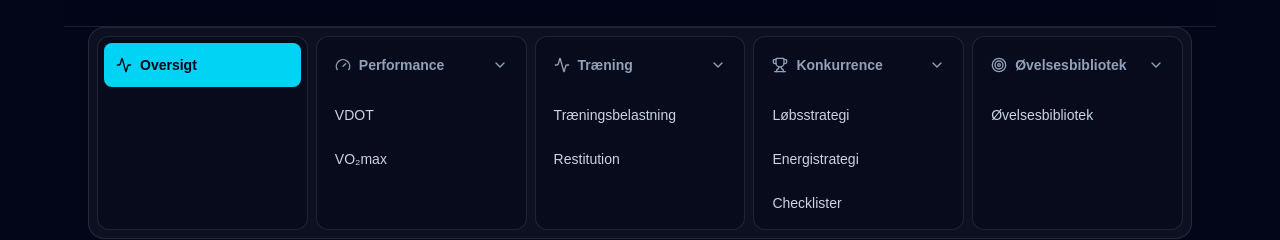
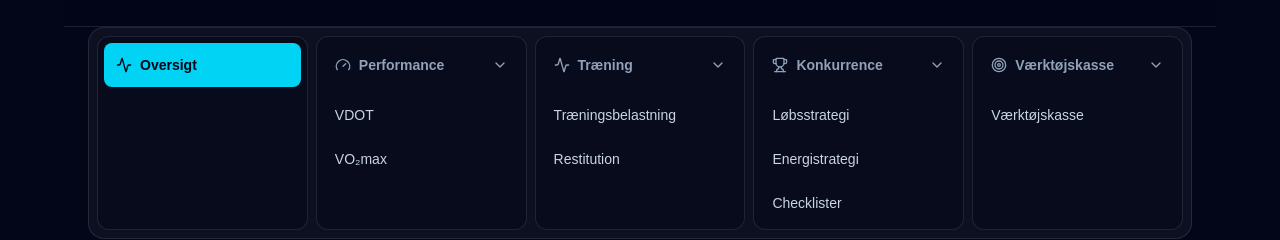
Before and after one commit to AllanGraver/hlm_run_app, a Next.js app: page /hlm_run_app/ in a window 1280 px wide. Shown: the part 188-428 px from the top of the page. Built offline with nearby package versions, Linux system fonts and the light colour scheme.

Commit message:
Rename 'Øvelsesbibliotek' to 'Værktøjskasse'

```diff
--- a/app/page.tsx
+++ b/app/page.tsx
@@ -79,7 +79,7 @@ const navigationSections: Array<{ label: string; icon: typeof Gauge; pages: Navi
   { label: "Performance", icon: Gauge, pages: [{ key: "vdot", label: "VDOT" }, { key: "vo2max", label: "VO₂max" }] },
   { label: "Træning", icon: Activity, pages: [{ key: "training-load", label: "Træningsbelastning" }, { key: "recovery", label: "Restitution" }] },
   { label: "Konkurrence", icon: Trophy, pages: [{ key: "race-strategy", label: "Løbsstrategi" }, { key: "energy-strategy", label: "Energistrategi" }, { key: "checklists", label: "Checklister" }] },
-  { label: "Øvelsesbibliotek", icon: Target, pages: [{ key: "exercises", label: "Øvelsesbibliotek" }] },
+  { label: "Værktøjskasse", icon: Target, pages: [{ key: "exercises", label: "Værktøjskasse" }] },
 ] as const;
 
 const pageExplanations: Record<PageKey, { result: string; benefit: string }> = {
```
